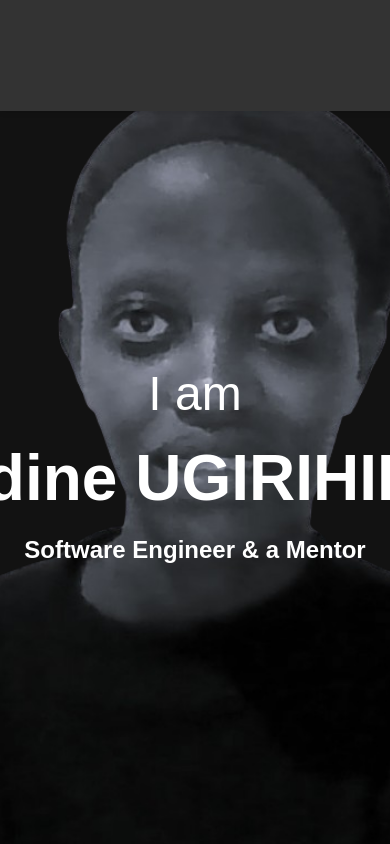
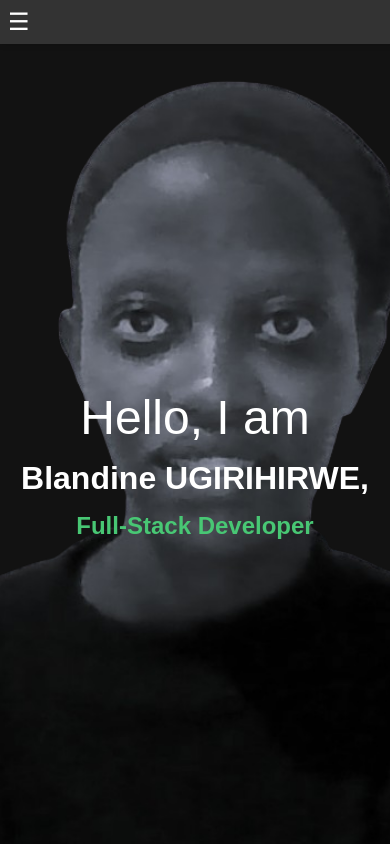
Before and after one commit to UBlandine/alx-portfolio, a React (Create React App) app: page / in a window 390 px wide. Shown: the top 844 px of the page. Built offline with nearby package versions, Linux system fonts and the light colour scheme.

Commit message:
Finished home with responsiveness

```diff
--- a/src/App.js
+++ b/src/App.js
@@ -1,10 +1,12 @@
 import React from "react";
+// import { Link } from 'react-router-dom';
 import { BrowserRouter as Router, Routes, Route, Link } from "react-router-dom";
 import Home from "./components/Home/HomeF";
 import About from "./components/About/AboutF";
+import Resume from "./components/Resume/ResumeF";
 import Signup from "./components/Signup/SignUp";
 import Login from "./components/Login/LogIn";
-import Resume from "./components/Resume/ResumeF";
+
 
 function App() {
   return (
--- a/src/components/Home/Header.js
+++ b/src/components/Home/Header.js
@@ -1,18 +1,39 @@
-import React from "react";
+import React, { useState } from "react";
 import { Link } from "react-router-dom";
 import "./Home.css";
 
 const Header = () => {
+  const [isMenuOpen, setIsMenuOpen] = useState(false);
+
+  const toggleMenu = () => {
+    setIsMenuOpen(!isMenuOpen); // Toggle menu visibility
+  };
+
   return (
     <header>
       <nav className="navbar">
-        <ul className="nav-links">
-          <li><Link to="/">Home</Link></li>
-          <li><Link to="#about">About</Link></li>
-          <li><Link to="#services">Services</Link></li>
+        {/* Hamburger menu icon */}
+        <div className="menu-icon" onClick={toggleMenu}>
+          ☰
+        </div>
 
-          <li> <Link to="#resume">Resume</Link> </li>
-          <li><Link to="#contact">Contact</Link></li>
+        {/* Navigation links */}
+        <ul className={`nav-links ${isMenuOpen ? "show" : ""}`}>
+          <li>
+            <Link to="/" onClick={toggleMenu}>Home</Link>
+          </li>
+          <li>
+            <Link to="#about" onClick={toggleMenu}>About</Link>
+          </li>
+          <li>
+            <Link to="#resume" onClick={toggleMenu}>Resume</Link>
+          </li>
+          <li>
+            <Link to="#services" onClick={toggleMenu}>Services</Link>
+          </li>
+          <li>
+            <Link to="#contact" onClick={toggleMenu}>Contact</Link>
+          </li>
         </ul>
       </nav>
     </header>
--- a/src/components/Home/Home.css
+++ b/src/components/Home/Home.css
@@ -1,9 +1,11 @@
+/* Global styles */
 body {
   margin: 0;
   font-family: Arial, sans-serif;
   background-color: #1a1a1a;
 }
 
+/* Navbar styling */
 .navbar {
   position: fixed;
   top: 0;
@@ -11,10 +13,10 @@ body {
   width: 100%;
   z-index: 1000;
   display: flex;
-  justify-content: space-between;
+  justify-content: center;
   align-items: center;
-  padding: 20px;
-  background-color: #333; /* Set background color */
+  padding: 15px 20px;
+  background-color: #333;
   color: white;
   box-shadow: 0 2px 5px rgba(0, 0, 0, 0.1);
 }
@@ -23,16 +25,15 @@ body {
   list-style: none;
   display: flex;
   gap: 20px;
-  position: relative;
-  margin: 1.5rem 30rem;
+  margin: 0;
 }
 
 .nav-links a {
   color: white;
   text-decoration: none;
   font-weight: 500;
-  font-size: 20px;
-  padding: 10px;
+  font-size: 18px;
+  padding: 8px;
   transition: color 0.3s;
 }
 
@@ -44,6 +45,7 @@ body {
   position: relative;
 }
 
+/* Dropdown styles */
 .dropdown-container {
   position: relative;
 }
@@ -88,6 +90,14 @@ body {
   display: flex;
 }
 
+/* menu styles */
+.menu-icon {
+  display: none;
+  font-size: 24px;
+  cursor: pointer;
+  color: white;
+}
+
 /* Home container */
 .home {
   height: 100vh;
@@ -99,6 +109,7 @@ body {
   color: white;
   position: relative;
   overflow: hidden;
+  padding: 0 15px;
 }
 
 /* Content container */
@@ -109,7 +120,7 @@ body {
 
 /* Heading styling */
 .content h1 {
-  font-size: 3rem;
+  font-size: 2.5rem;
   font-weight: 400;
   margin: 0;
   line-height: 1.5;
@@ -120,22 +131,97 @@ body {
 /* Span styling - Name styling */
 .content h1 span {
   display: block;
-  font-size: 4rem;
+  font-size: 3rem;
   font-weight: bold;
   color: white;
   position: relative;
   z-index: 3;
 }
 
-
 .content p {
-  font-size: 6rem;
+  font-size: 4rem;
   font-weight: bold;
   position: absolute;
   top: 100%;
   left: 50%;
+  transition: color 0.5s ease-in-out, opacity 0.5s ease-in-out;
   transform: translate(-50%, -50%);
-  /* color: rgba(255, 255, 255, 0.05);  */
   z-index: 3;
+  opacity: 1;
   white-space: nowrap;
 }
+
+/* Media queries for responsiveness */
+
+/* Small screens (tablets) */
+@media (max-width: 768px) {
+  .navbar {
+    justify-content: space-between;
+    padding: 10px 5px;
+  }
+
+  .menu-icon {
+    display: block; /* Show hamburger icon */
+  }
+
+  .nav-links {
+    display: none; /* Hide links by default */
+    flex-direction: column;
+    background-color: #333;
+    position: absolute;
+    top: 50px;
+    left: 0;
+    width: 20%;
+    padding: 10px 0;
+    box-shadow: 0 4px 6px rgba(0, 0, 0, 0.2);
+    z-index: 1000;
+  }
+
+  .nav-links.show {
+    display: flex; /* Show links when toggled */
+  }
+
+  .nav-links a {
+    font-size: 16px;
+    padding: 10px 15px;
+  }
+
+  .content h1 {
+    font-size: 2rem;
+  }
+
+  .content h1 span {
+    font-size: 2.5rem;
+  }
+
+  .content p {
+    font-size: 3rem;
+  }
+}
+
+/* Extra small screens (phones) */
+@media (max-width: 480px) {
+  .navbar {
+    padding: 8px;
+  }
+
+  .nav-links {
+    gap: 8px;
+  }
+
+  .content h1 {
+    font-size: 1.8rem;
+  }
+
+  .content h1 span {
+    font-size: 2rem;
+  }
+
+  .content p {
+    font-size: 2.5rem;
+  }
+
+  .home {
+    padding: 0 10px;
+  }
+}
--- a/src/components/Home/HomeF.js
+++ b/src/components/Home/HomeF.js
@@ -1,34 +1,49 @@
-import React from "react";
+import React, { useState, useEffect } from "react";
 import Header from "../Home/Header";
-
 import About from "../About/AboutF";
-
+import Resume from "../Resume/ResumeF";
 import Services from "../Services/ServicesF";
-
 import Client from "../Client/ClientTes";
-import Resume from "../Resume/ResumeF";
 import Contact from "../Contact/ContactF";
 import "./Home.css";
 
 const Home = () => {
+  const [currentText, setCurrentText] = useState(0); // State yo kubika amagambo ya `p`
+  const texts = [
+    "Software Engineer & a Mentor",
+    "Innovative Thinker",
+    "Full-Stack Developer",
+    "Tech Enthusiast",
+  ]; // Ijambo rihinduka buri gihe
+
+  const colors = ["#6bb0f0", "#f76c6c", "#48c774", "#fcd34d"]; // Amabara atandukanye
+
+  useEffect(() => {
+    const interval = setInterval(() => {
+      setCurrentText((prevText) => (prevText + 1) % texts.length); // Hindura ijambo buri masegonda
+    }, 3000); // Amasegonda 3
+
+    return () => clearInterval(interval); // Gusiba igihe niba component ikuweho
+  }, [texts.length]);
+
   return (
     <div>
       <Header />
 
-    <div className="home" id="home">
-      <div className="content">
-        <h1>I am <span>Blandine UGIRIHIRWE,</span></h1>
-        <p>  Software Engineer & a Mentor</p>
+      <div className="home" id="home">
+        <div className="content">
+          <h1>
+            Hello, I am <span>Blandine UGIRIHIRWE,</span>
+          </h1>
+          <p style={{ color: colors[currentText] }}>{texts[currentText]}</p> {/* Hindura ibara hashingiwe ku index */}
+        </div>
       </div>
+      <About />
+      <Resume />
+      <Services />
+      <Client />
+      <Contact />
     </div>
-    <About/>
-    <Services/>
-    <Client/>
-    <Resume/>
-    <Contact/>
-    </div>
-
-
   );
 };
 
```
